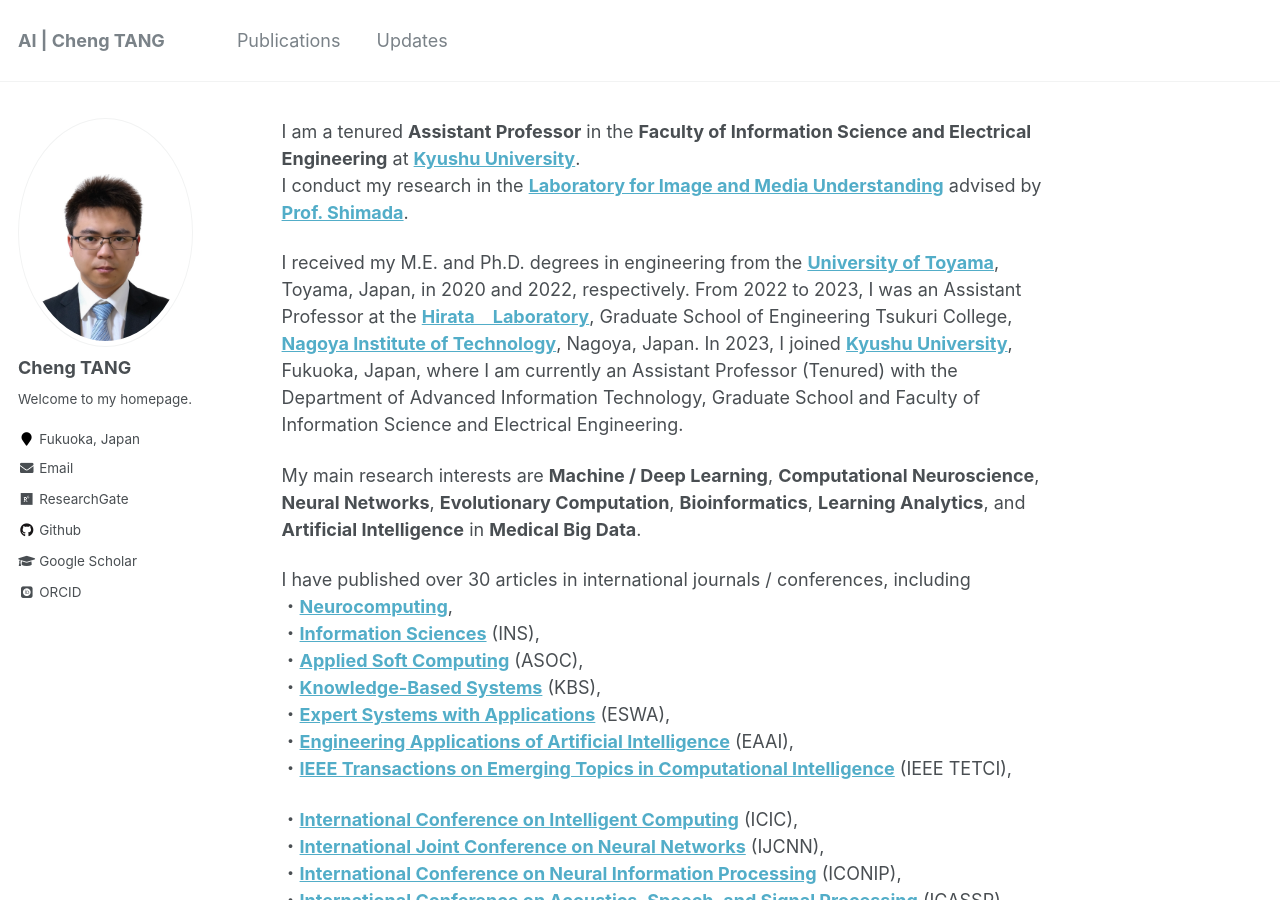
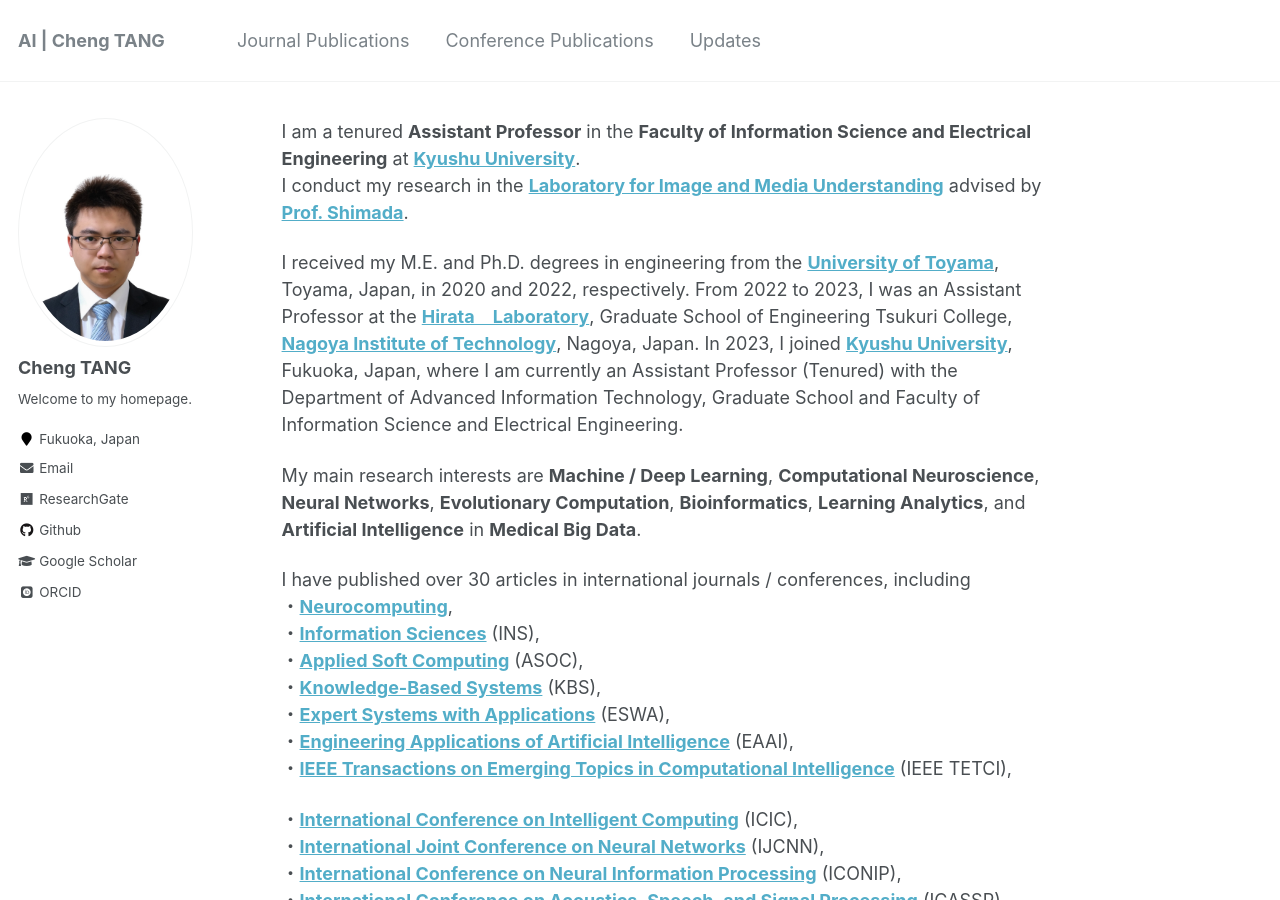
Before and after one commit to ChengTANG-AI/chengtang-ai.github.io, a Jekyll site: the page built from _pages/about.md, in a window 1280 px wide and 900 px high. Built offline with Jekyll 4.4.1, drawn with Linux system fonts in a browser that asks for light colours; some web fonts are replaced.

Commit message:
Update navigation.yml

```diff
--- a/_data/navigation.yml
+++ b/_data/navigation.yml
@@ -1,8 +1,11 @@
 # main links links
 main:
 
-  - title: "Publications"
+  - title: "Journal Publications"
     url: /JournalPublications/
+
+  - title: "Conference Publications"
+    url: /ConferencePublications/
 
   - title: "Updates"
     url: /updates/
```
